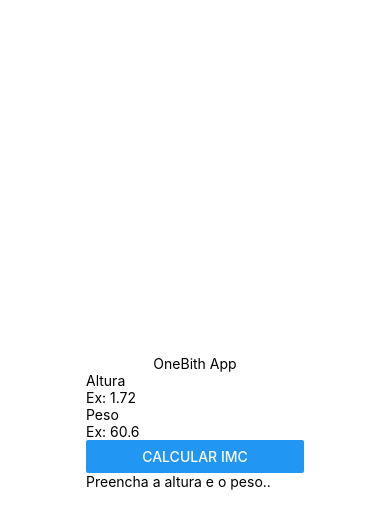
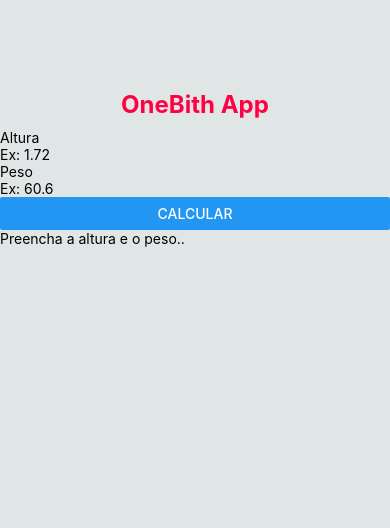
Before and after one commit to IuryPrates/oneBith, a React Native app in the folder oneBith/: screen / in a window 390 px wide. Shown: the top 528 px of the page. Built offline with nearby package versions, Linux system fonts and the light colour scheme.

Commit message:
feat: start adding styles

```diff
--- a/oneBith/App.js
+++ b/oneBith/App.js
@@ -1,14 +1,14 @@
 //import { StatusBar } from 'expo-status-bar';
 import { StyleSheet, View } from 'react-native';
 import Title from '../oneBith/src/components/title'
-import Main from './src/components/main';
+import Form from './src/components/form';
 
 
 export default function App() {
   return (
     <View style={styles.container}>
       <Title/>
-      <Main/>
+      <Form/>
     </View>
   );
 }
@@ -16,8 +16,7 @@
 const styles = StyleSheet.create({
   container: {
     flex: 1,
-    backgroundColor: '#fff',
-    alignItems: 'center',
-    justifyContent: 'center',
+    backgroundColor: '#e0e5e5', //cinza claro
+    paddingTop: 80
   },
 });
--- a/oneBith/src/components/form/index.js
+++ b/oneBith/src/components/form/index.js
@@ -50,7 +50,7 @@
             <View>
                 <Button
                 onPress={()=> validationImc()} //chamada da função de calcular quando pressionar o botão
-                title='Calcular IMC'//descrição do botão
+                title={textButton}//descrição do botão
                 />
             </View>
             <ResultImc
--- /dev/null
+++ b/oneBith/src/components/form/style.js
@@ -0,0 +1,7 @@
+import { StyleSheet } from "react-native"
+
+const styles = StyleSheet.create({
+    Result:{
+
+    }
+})
--- a/oneBith/src/components/main/index.js
+++ /dev/null
@@ -1,11 +0,0 @@
-import React from "react"
-import { View } from "react-native"
-import Form from '../form'
-
-export default function Main(){
-    return(
-        <View>
-            <Form/>
-        </View>
-    )
-}
--- a/oneBith/src/components/title/index.js
+++ b/oneBith/src/components/title/index.js
@@ -1,10 +1,11 @@
 import React from 'react'
 import { View, Text } from 'react-native'
+import styles from './style'
 
 export default function Title(){
     return(
-        <View>
-            <Text>OneBith App</Text>
+        <View style={styles.boxTitle}>
+            <Text style={styles.textTitle}>OneBith App</Text>
         </View>
     )
 }
--- /dev/null
+++ b/oneBith/src/components/title/style.js
@@ -0,0 +1,16 @@
+import { StyleSheet } from "react-native"
+
+const styles = StyleSheet.create({
+    boxTitle: {
+        alignItems: 'center',
+        justifyContent: 'center',
+        padding: 10,
+    },
+    textTitle: {
+        color: '#FF0043',
+        fontSize: 24,
+        fontWeight: 'bold',
+    }
+});
+
+export default styles;
```
Also changed, not shown: oneBith/src/components/form/resultimc/style.js (added).
